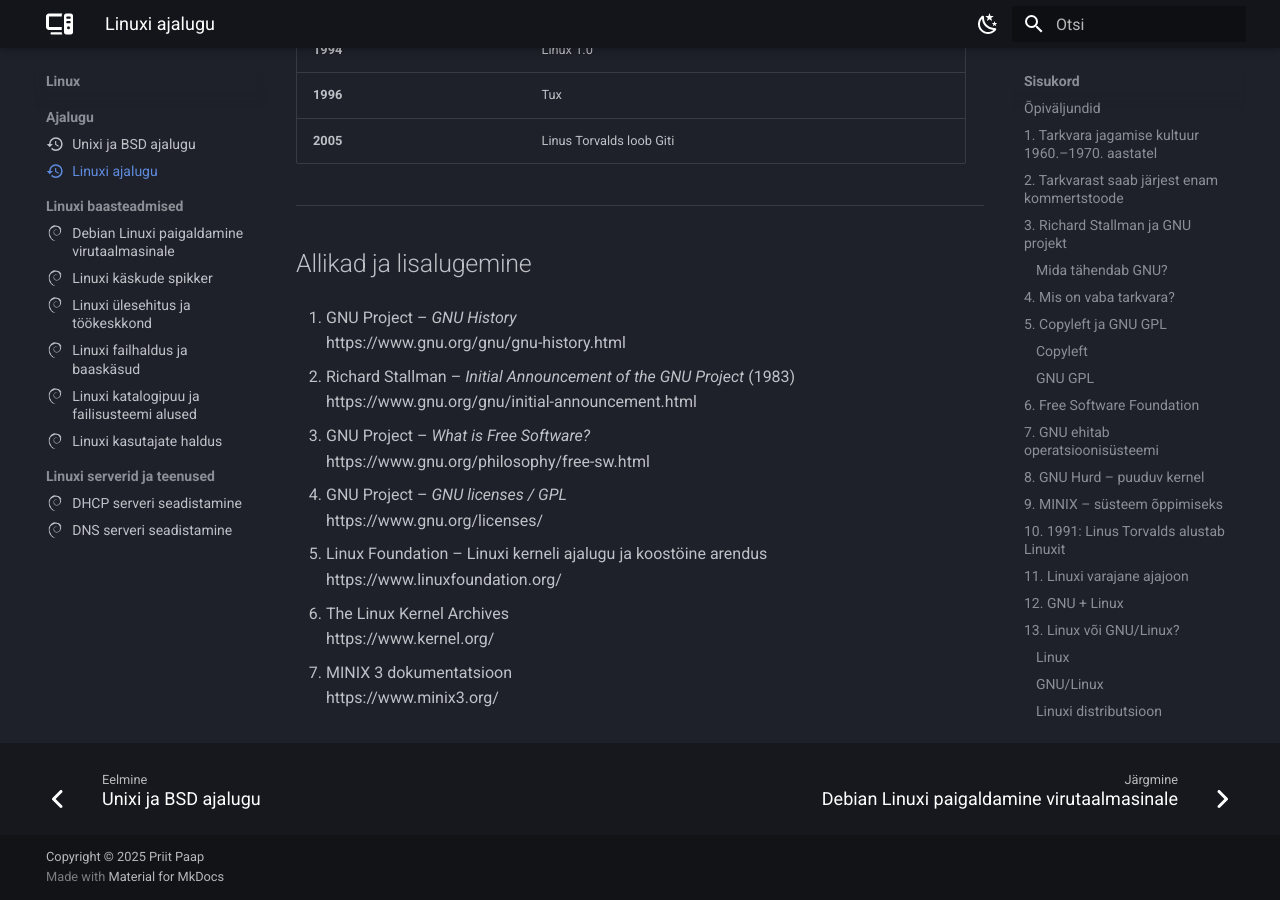
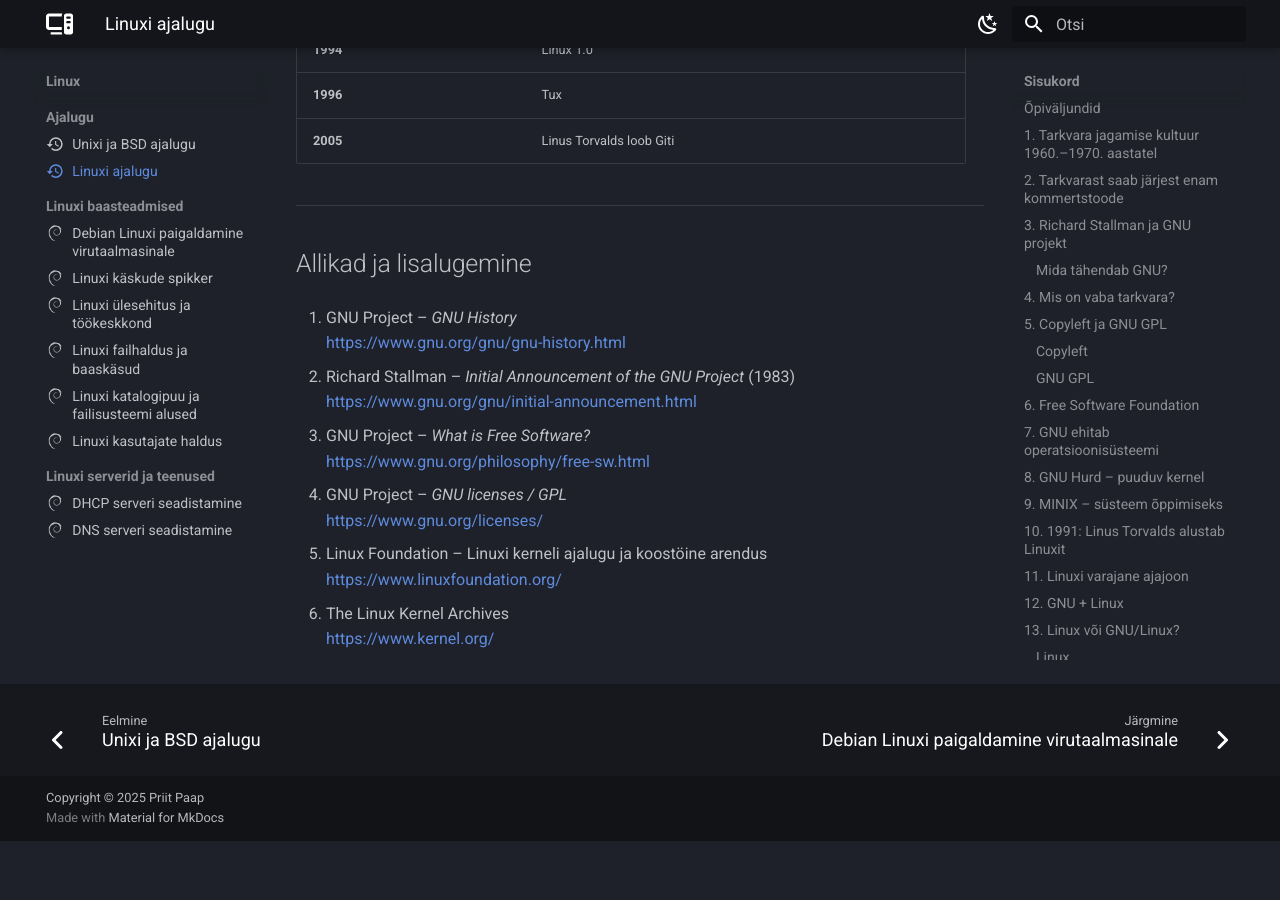
Before and after one commit to priitpaap/priitpaap.github.io, an MkDocs documentation site: the page built from docs/linux/linuxi-ajalugu.md, in a window 1280 px wide and 900 px high, scrolled down 17935 px. Built offline with MkDocs 1.6.1 and Material for MkDocs 9.7.7, drawn with Linux system fonts in a browser that asks for light colours; after the commit the page ends 18776 px from its top, so only the background shows below that; some of the changed lines change nothing that is shown.

Commit message:
Uuendatud linuxi-ajalugu.md

```diff
--- a/docs/linux/linuxi-ajalugu.md
+++ b/docs/linux/linuxi-ajalugu.md
@@ -607,22 +607,19 @@ Linuxi shell, paketihaldus, Git, SSH ja automatiseerimisvahendid on igapäevased
 ## Allikad ja lisalugemine
 
 1. GNU Project – *GNU History*
-   https://www.gnu.org/gnu/gnu-history.html
+   [https://www.gnu.org/gnu/gnu-history.html](https://www.gnu.org/gnu/gnu-history.html){ target="_blank" rel="noopener" }
 
 2. Richard Stallman – *Initial Announcement of the GNU Project* (1983)
-   https://www.gnu.org/gnu/initial-announcement.html
+   [https://www.gnu.org/gnu/initial-announcement.html](https://www.gnu.org/gnu/initial-announcement.html){ target="_blank" rel="noopener" }
 
 3. GNU Project – *What is Free Software?*
-   https://www.gnu.org/philosophy/free-sw.html
+   [https://www.gnu.org/philosophy/free-sw.html](https://www.gnu.org/philosophy/free-sw.html){ target="_blank" rel="noopener" }
 
 4. GNU Project – *GNU licenses / GPL*
-   https://www.gnu.org/licenses/
+   [https://www.gnu.org/licenses/](https://www.gnu.org/licenses/){ target="_blank" rel="noopener" }
 
 5. Linux Foundation – Linuxi kerneli ajalugu ja koostöine arendus
-   https://www.linuxfoundation.org/
+   [https://www.linuxfoundation.org/](https://www.linuxfoundation.org/){ target="_blank" rel="noopener" }
 
 6. The Linux Kernel Archives
-   https://www.kernel.org/
-
-7. MINIX 3 dokumentatsioon
-   https://www.minix3.org/
+   [https://www.kernel.org/](https://www.kernel.org/){ target="_blank" rel="noopener" }
```
